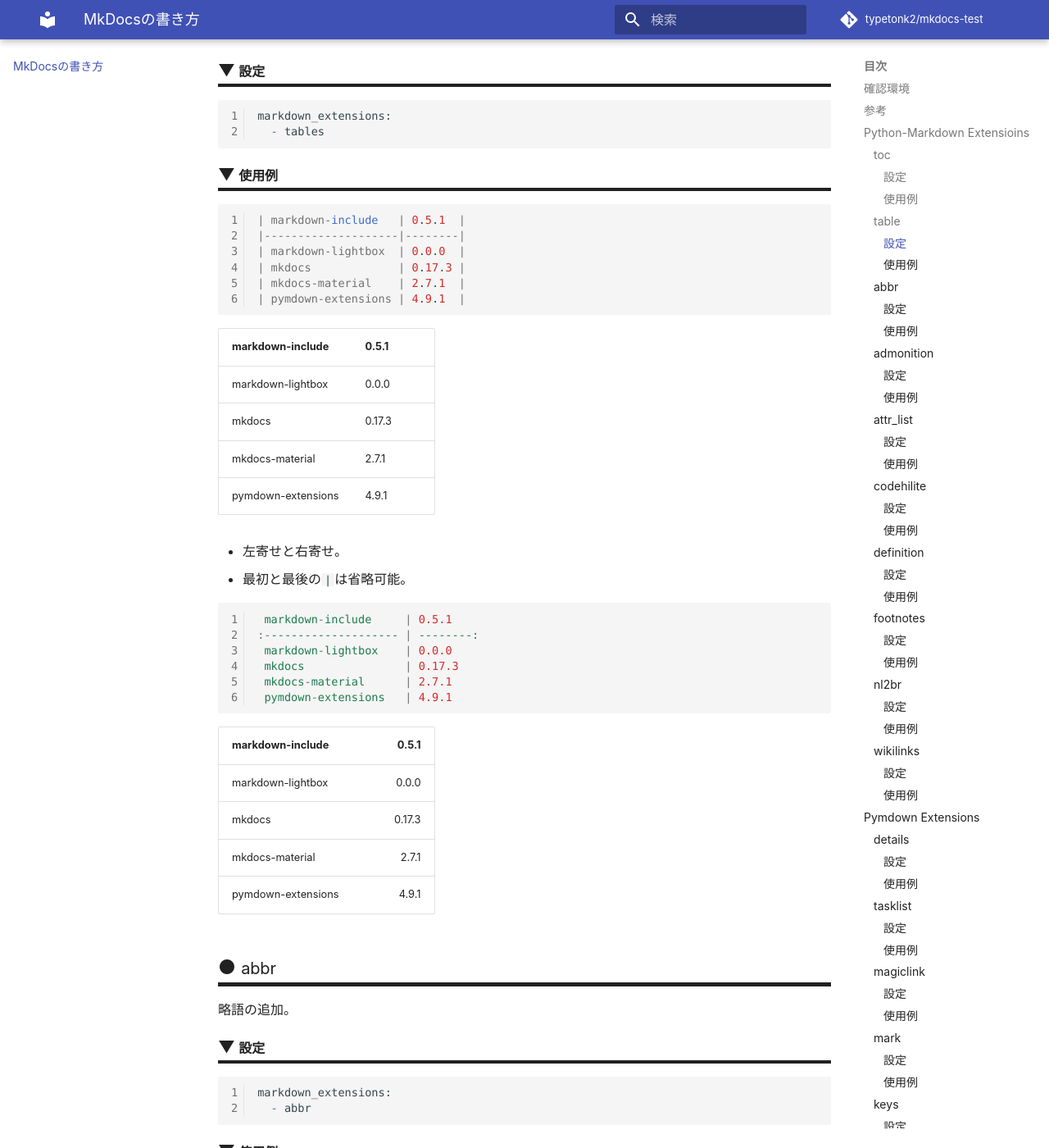
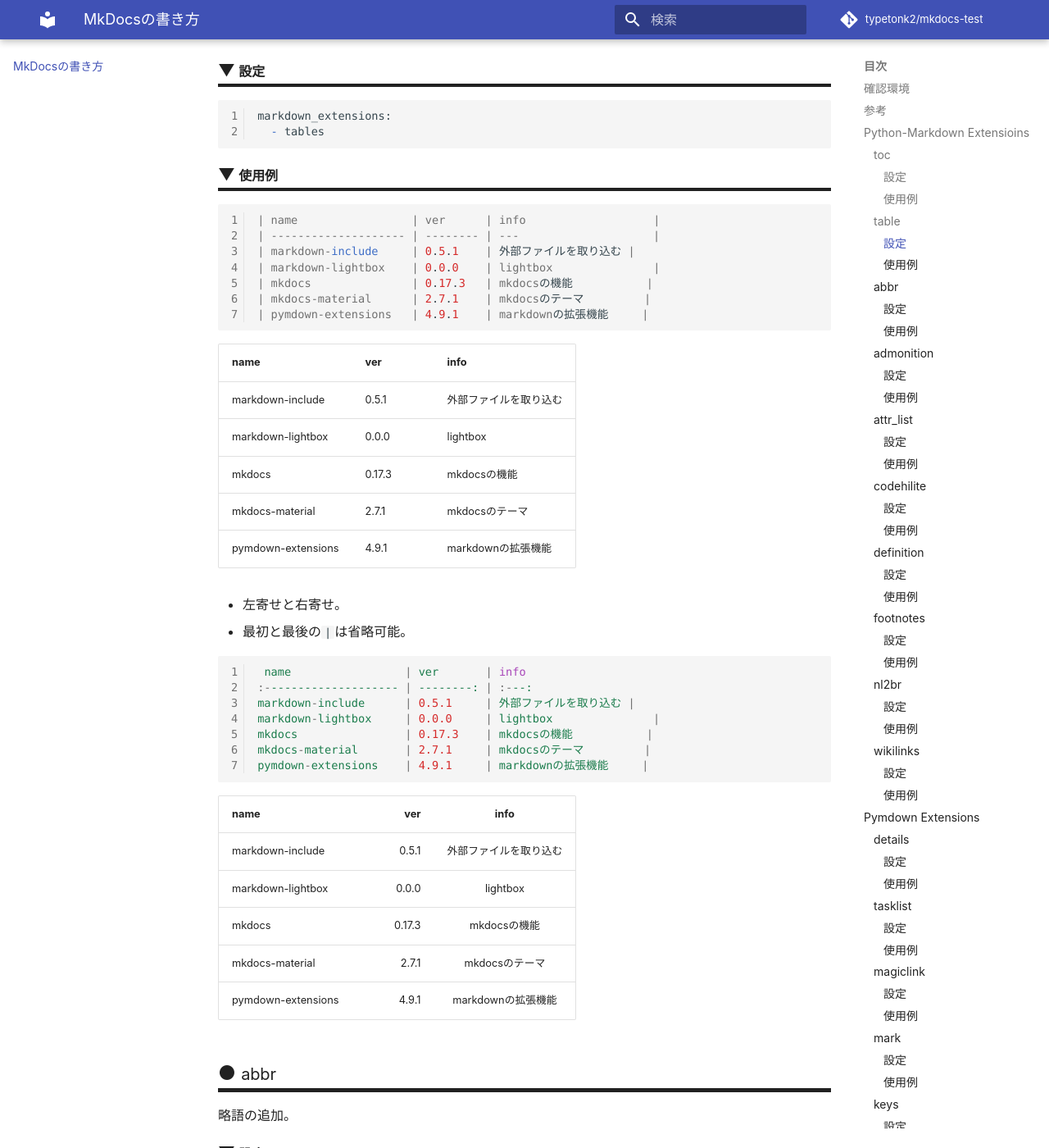
Before and after one commit to typetonk2/mkdocs-test, an MkDocs documentation site: the page built from docs/MkDocsの書き方.md, in a window 1280 px wide and 1400 px high, scrolled down 1572 px. Shown: the whole window at 82% size. Built offline with MkDocs 1.6.1 and Material for MkDocs 9.7.7, drawn with Linux system fonts in a browser that asks for light colours; nearby versions of some CDN libraries; some web fonts are replaced; library files that are not in the unit come from our copies; a script that is not in the unit is left out; comment, search, counter and statistics services are not loaded.

Commit message:
Update table example.

````diff
--- a/docs/MkDocsの書き方.md
+++ b/docs/MkDocsの書き方.md
@@ -69,39 +69,43 @@
 #### 使用例
 
 ```
-| markdown-include   | 0.5.1  |
-|--------------------|--------|
-| markdown-lightbox  | 0.0.0  |
-| mkdocs             | 0.17.3 |
-| mkdocs-material    | 2.7.1  |
-| pymdown-extensions | 4.9.1  |
+| name                 | ver      | info                   |
+| -------------------- | -------- | ---                    |
+| markdown-include     | 0.5.1    | 外部ファイルを取り込む |
+| markdown-lightbox    | 0.0.0    | lightbox               |
+| mkdocs               | 0.17.3   | mkdocsの機能           |
+| mkdocs-material      | 2.7.1    | mkdocsのテーマ         |
+| pymdown-extensions   | 4.9.1    | markdownの拡張機能     |
 ```
 
-| markdown-include   | 0.5.1  |
-|--------------------|--------|
-| markdown-lightbox  | 0.0.0  |
-| mkdocs             | 0.17.3 |
-| mkdocs-material    | 2.7.1  |
-| pymdown-extensions | 4.9.1  |
+| name                 | ver      | info                   |
+| -------------------- | -------- | ---                    |
+| markdown-include     | 0.5.1    | 外部ファイルを取り込む |
+| markdown-lightbox    | 0.0.0    | lightbox               |
+| mkdocs               | 0.17.3   | mkdocsの機能           |
+| mkdocs-material      | 2.7.1    | mkdocsのテーマ         |
+| pymdown-extensions   | 4.9.1    | markdownの拡張機能     |
 
 * 左寄せと右寄せ。
 * 最初と最後の`|`は省略可能。
 
 ```
- markdown-include     | 0.5.1
-:-------------------- | --------:
- markdown-lightbox    | 0.0.0
- mkdocs               | 0.17.3
- mkdocs-material      | 2.7.1
- pymdown-extensions   | 4.9.1
+ name                 | ver       | info
+:-------------------- | --------: | :---:
+markdown-include      | 0.5.1     | 外部ファイルを取り込む |
+markdown-lightbox     | 0.0.0     | lightbox               |
+mkdocs                | 0.17.3    | mkdocsの機能           |
+mkdocs-material       | 2.7.1     | mkdocsのテーマ         |
+pymdown-extensions    | 4.9.1     | markdownの拡張機能     |
 ```
 
- markdown-include     | 0.5.1
-:-------------------- | --------:
- markdown-lightbox    | 0.0.0
- mkdocs               | 0.17.3
- mkdocs-material      | 2.7.1
- pymdown-extensions   | 4.9.1
+ name                 | ver       | info
+:-------------------- | --------: | :---:
+markdown-include      | 0.5.1     | 外部ファイルを取り込む |
+markdown-lightbox     | 0.0.0     | lightbox               |
+mkdocs                | 0.17.3    | mkdocsの機能           |
+mkdocs-material       | 2.7.1     | mkdocsのテーマ         |
+pymdown-extensions    | 4.9.1     | markdownの拡張機能     |
 
 ### abbr
 
````
